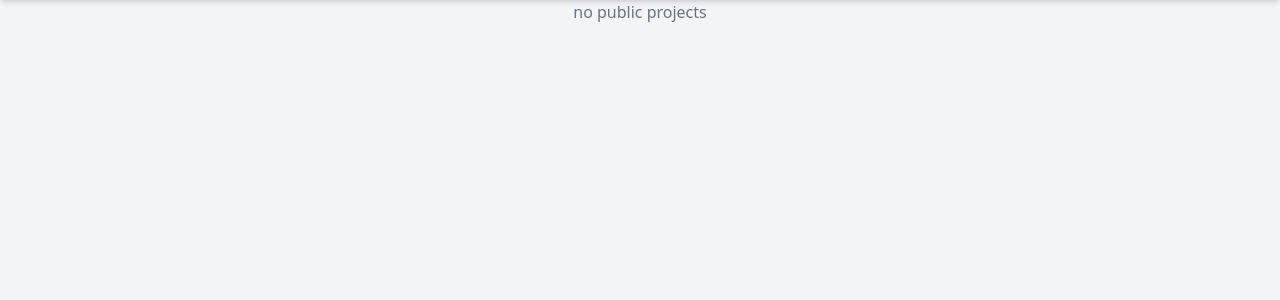
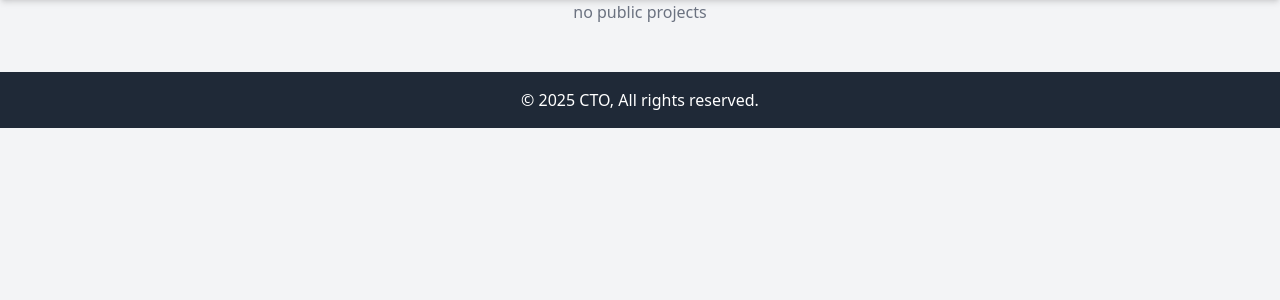
Before and after one commit to Youcode-Classe-E-2024-2025/oumaima_aitsaid_project, a PHP site: page / in a window 1280 px wide. Shown: the part 72-372 px from the top of the page. Run offline with PHP 8.4, Linux system fonts and the light colour scheme; data that the repository does not hold is empty; some libraries are stand-ins or nearby versions.

Commit message:
Added footer with dynamic copyright year and styling.

```diff
--- a/views/public_projects.php
+++ b/views/public_projects.php
@@ -36,7 +36,11 @@
             <?php endif; ?>
         </div>
     </div>
-
+    <footer class="bg-gray-800 text-white mt-12 py-4">
+        <div class="container mx-auto text-center">
+            <p>&copy; <?= date('Y') ?> CTO, All rights reserved.</p>
+        </div>
+    </footer>
 
 
 </body>
```
